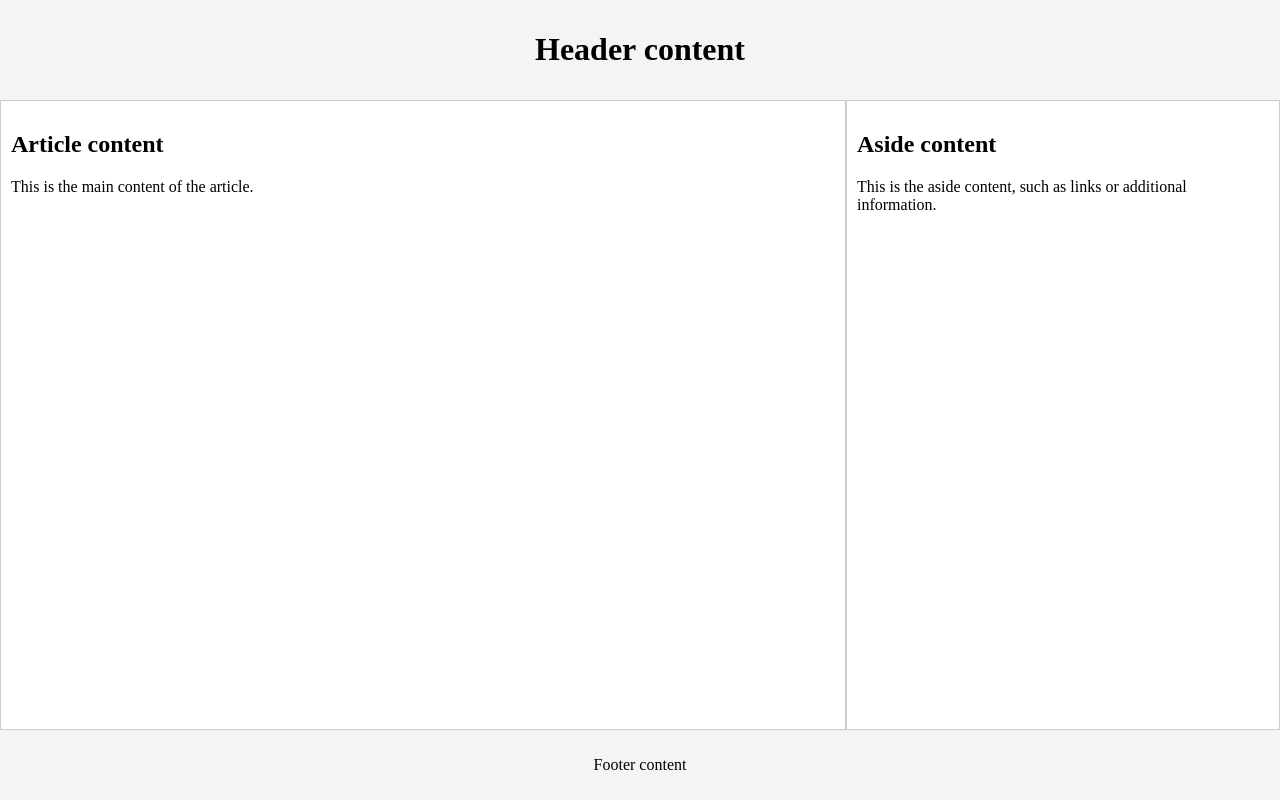
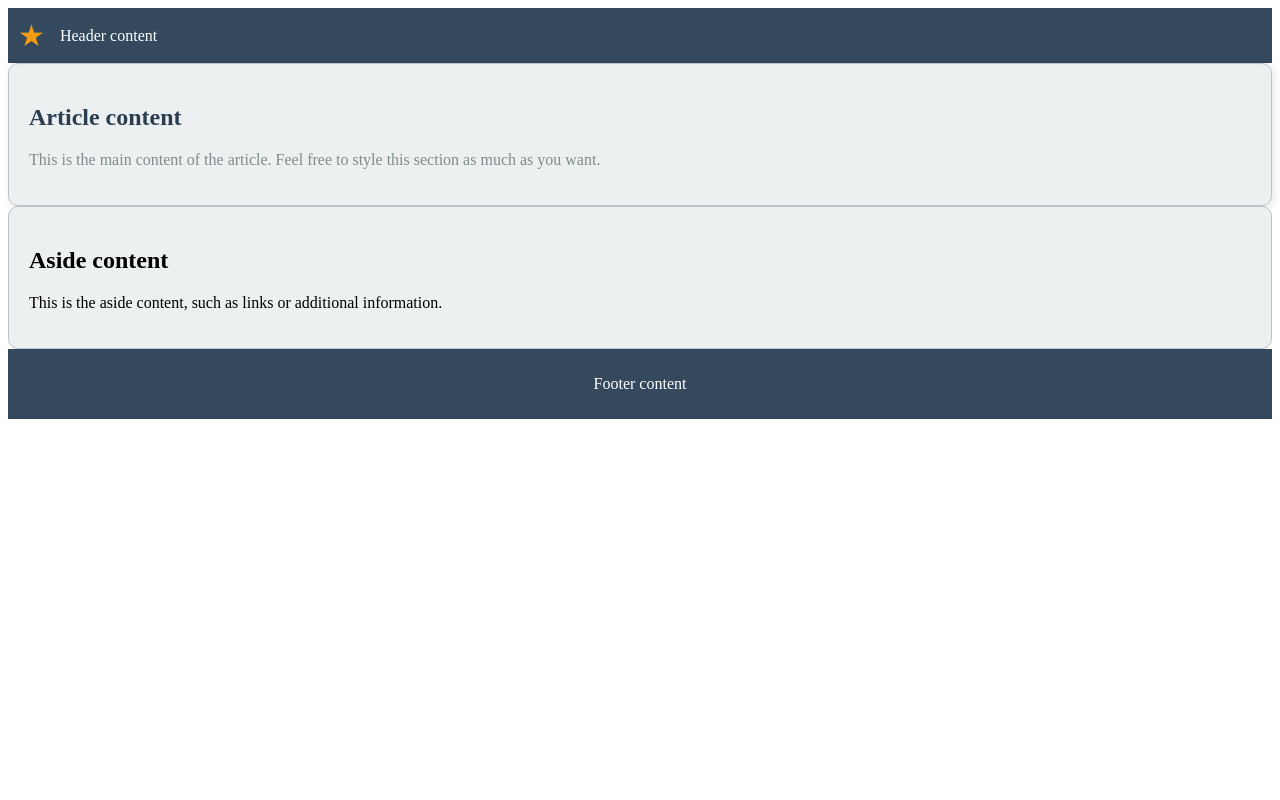
Before and after one commit to Kbayoumi561/alx_html_css, a plain HTML site: page index.html in a window 1280 px wide. Drawn offline with Linux system fonts and the light colour scheme.

Commit message:
Adding more styling to the webpage

```diff
--- a/index.html
+++ b/index.html
@@ -2,19 +2,22 @@
 <html lang="en">
 <head>
     <meta charset="UTF-8">
-    <meta name="viewport" content="width=device-width, initial-scale=1.0"> <!-- Viewport Meta Tag -->
+    <meta name="viewport" content="width=device-width, initial-scale=1.0">
     <title>Flexbox Layout</title>
     <link rel="stylesheet" href="styles.css">
 </head>
-<body class="works_on_smartphone"> <!-- Add the class here -->
+<body class="works_on_smartphone">
     <header>
-        <h1>Header content</h1>
+        <ul>
+            <li class="logo">&starf;</li> <!-- Add your logo here -->
+            <li>Header content</li>
+        </ul>
     </header>
 
     <main>
         <article>
             <h2>Article content</h2>
-            <p>This is the main content of the article.</p>
+            <p>This is the main content of the article. Feel free to style this section as much as you want.</p>
         </article>
         <aside>
             <h2>Aside content</h2>
--- a/styles.css
+++ b/styles.css
@@ -1,39 +1,67 @@
-/* Apply flex properties to body and main */
-body {
-    display: flex;
-    flex-direction: column;
-    height: 100vh; /* Ensure body takes up the full viewport height */
+/* Add styles for your logo */
+.logo {
+    font-size: 30px;
+    color: #f39c12; /* Gold color */
+    margin-right: 15px;
+}
+
+/* General styling for header */
+header {
+    background-color: #34495e; /* Dark blue background */
+    color: white;
+    padding: 10px;
+    text-align: left;
+}
+
+header ul {
+    list-style-type: none;
     margin: 0;
     padding: 0;
+    display: flex;
+    align-items: center;
 }
 
-main {
-    display: flex;
-    flex-direction: row;
-    flex: auto; /* Ensures main takes up remaining space in the body */
-    width: 100%; /* Ensures main spans the full width */
+header li {
+    margin-right: 20px;
 }
 
-/* Ensure article and aside have the correct flex ratio */
+/* Customize the article section */
 article {
-    flex: 2; /* Takes 2/3 of the width */
-    overflow-y: auto; /* Allows scrolling within the article */
+    padding: 20px;
+    background-color: #ecf0f1; /* Light grey background */
+    border: 1px solid #bdc3c7; /* Border around the article */
+    border-radius: 10px; /* Rounded corners */
+    box-shadow: 2px 2px 10px rgba(0, 0, 0, 0.1); /* Subtle shadow */
 }
 
-aside {
-    flex: 1; /* Takes 1/3 of the width */
-    overflow-y: auto; /* Allows scrolling within the aside */
+/* Customize text inside the article */
+article h2 {
+    color: #2c3e50; /* Dark blue */
 }
 
-/* Optional: Styling for header and footer */
-header, footer {
-    background-color: #f4f4f4;
+article p {
+    color: #7f8c8d; /* Grey text */
+}
+
+/* Optional: Add some spacing and styling to the footer */
+footer {
+    background-color: #34495e;
+    color: white;
     padding: 10px;
     text-align: center;
 }
 
-/* Optional: Styling to give a clear view of the layout */
-article, aside {
-    padding: 10px;
-    border: 1px solid #ccc;
+/* Styling for aside content */
+aside {
+    padding: 20px;
+    background-color: #ecf0f1; /* Same as article background */
+    border: 1px solid #bdc3c7;
+    border-radius: 10px;
 }
+
+/* Responsive Design: Adjust layout on smaller screens */
+@media screen and (max-width: 600) {
+    main {
+        flex-direction: column; /* Stack article and aside vertically */
+}
+}
```
